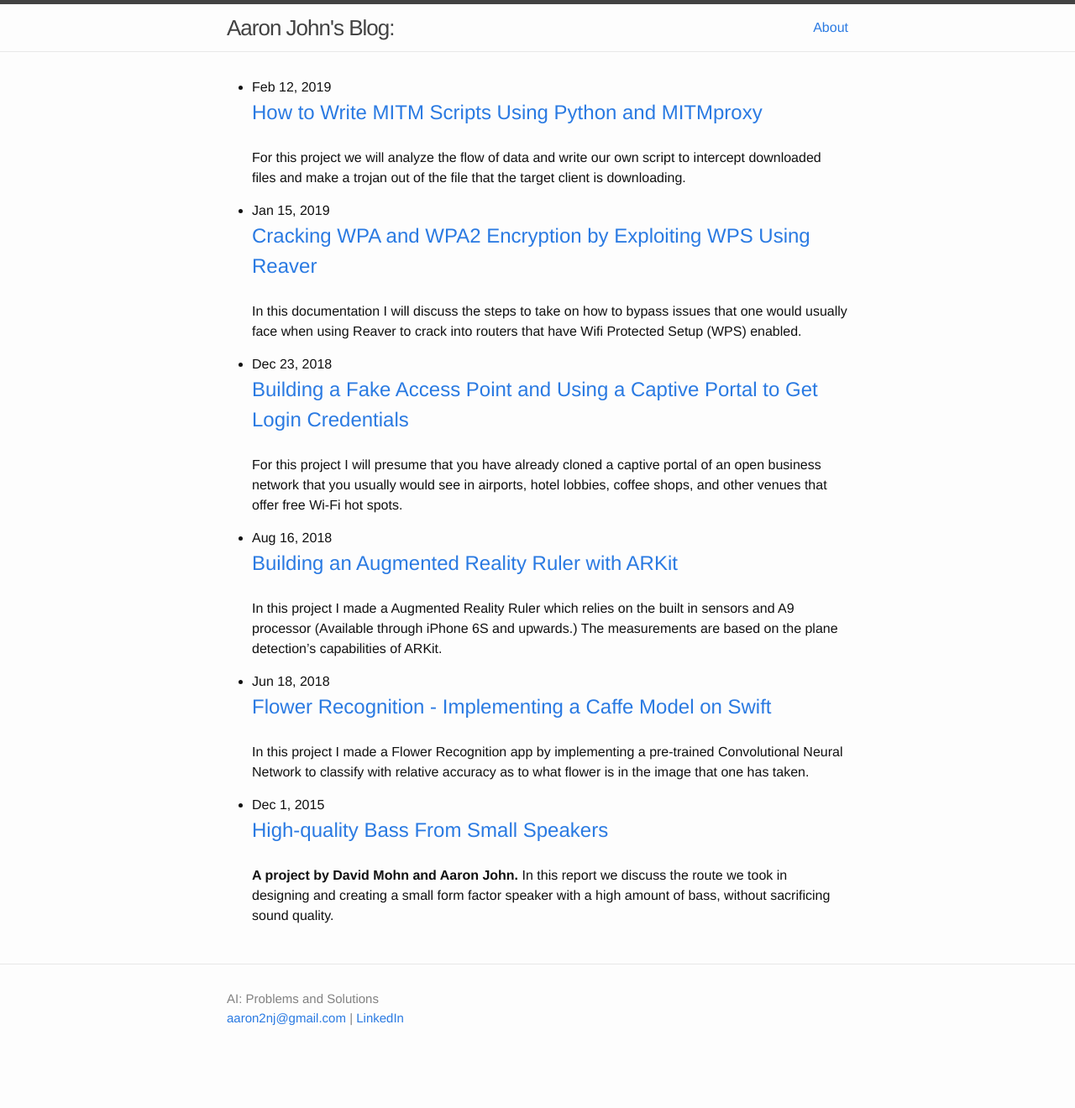
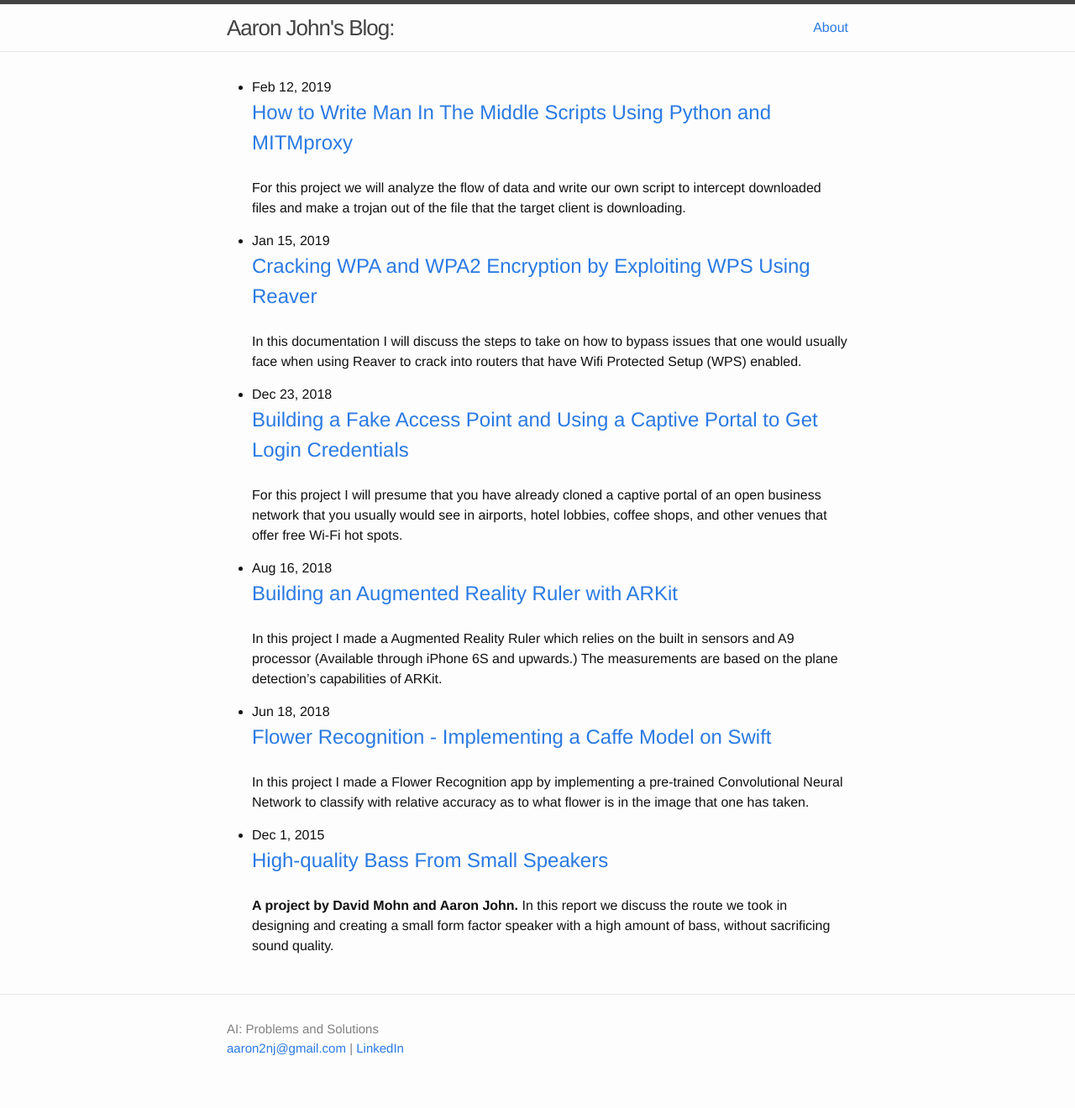
Before and after one commit to alexalwks2/aaronjohn2.github.io, a Jekyll site: the page built from index.html, in a window 1280 px wide. Shown: the whole page at 84% size. Built offline with Jekyll 4.4.1, drawn with Linux system fonts in a browser that asks for light colours; before the commit the page ends 1284 px from its top, so only the background shows below that.

Commit message:
Update 2019-02-12-mitm-script.md

```diff
--- a/_posts/2019-02-12-mitm-script.md
+++ b/_posts/2019-02-12-mitm-script.md
@@ -1,7 +1,7 @@
 ---
 layout: post
 comments: true
-title:  "How to Write MITM Scripts Using Python and MITMproxy"
+title:  "How to Write Man In The Middle Scripts Using Python and MITMproxy"
 date:   2019-02-12 19:13:29
 categories: Kali, Python, MITMproxy, Web Server, Penetration Testing, Ettercap, TrojanFactory
 ---
```
